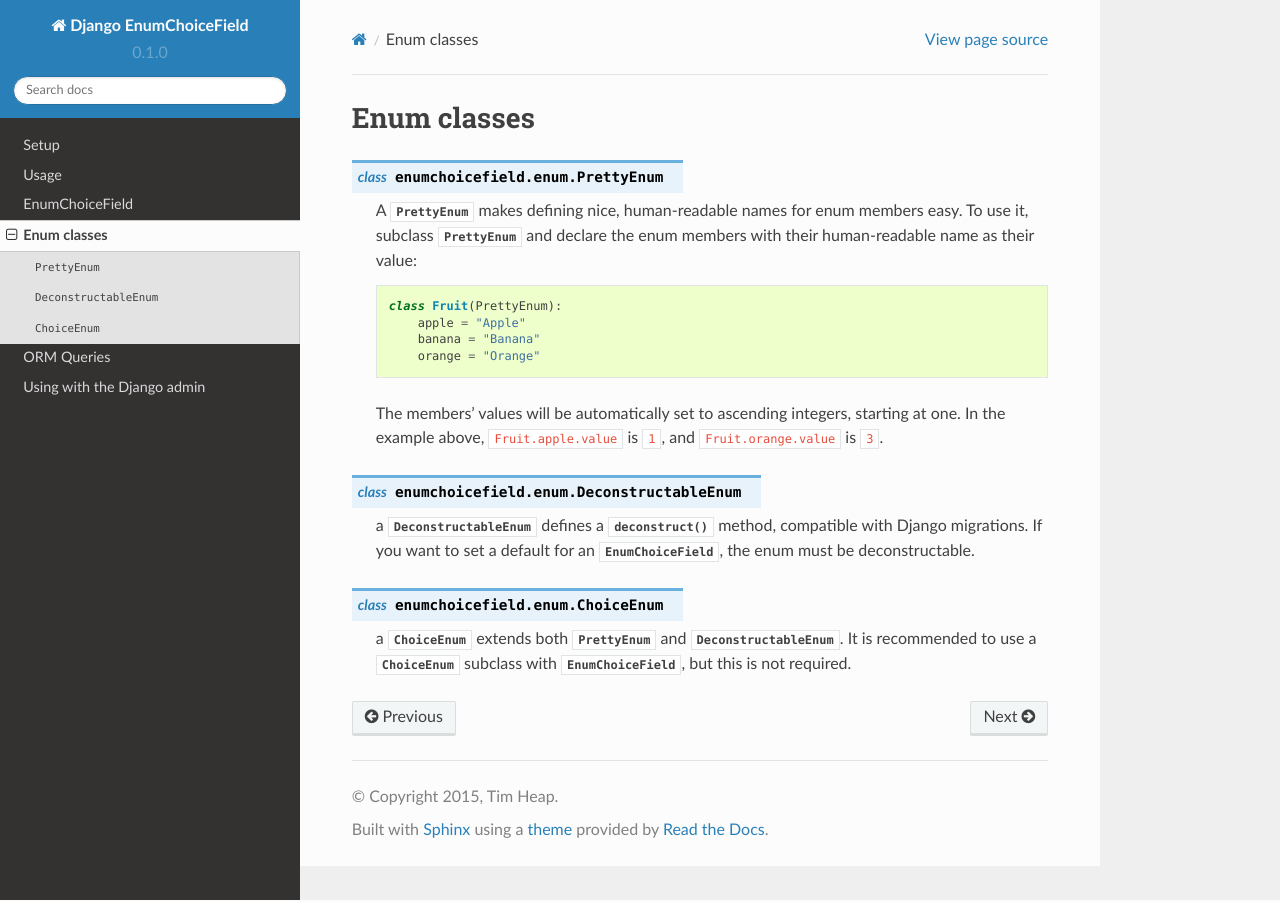
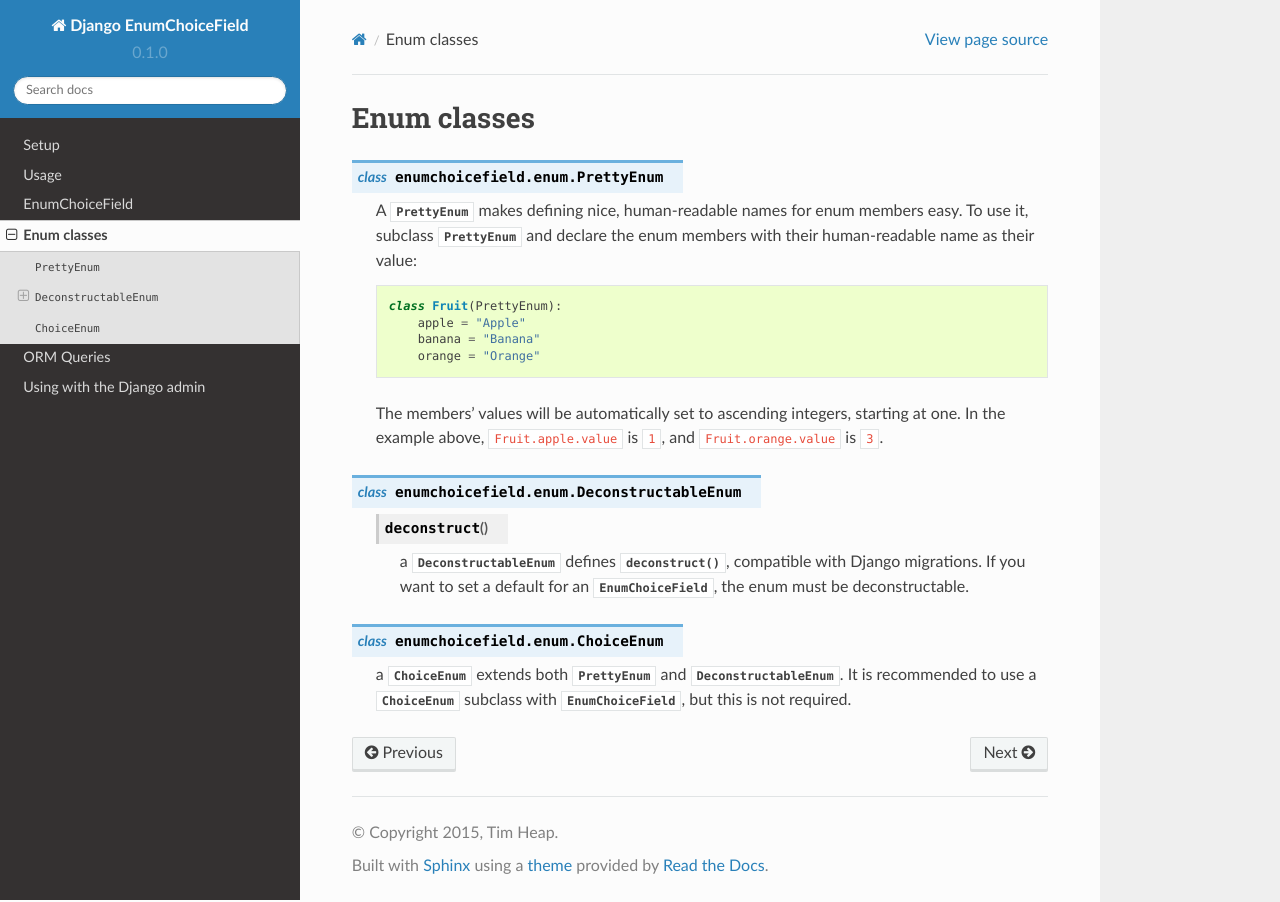
Before and after one commit to mx-moth/django-enumchoicefield, a Sphinx documentation site: the page built from docs/enum.rst, in a window 1280 px wide. Built offline with Sphinx 7.4.7 and the Read the Docs theme 2.0.0, drawn with Linux system fonts in a browser that asks for light colours.

Commit message:
Fix reference issues in docs

```diff
--- a/docs/enum.rst
+++ b/docs/enum.rst
@@ -29,11 +29,13 @@ Enum classes
 
 .. class:: DeconstructableEnum
 
-    a :class:`DeconstructableEnum` defines a :func:`deconstruct` method,
-    compatible with Django migrations.
-    If you want to set a default for an
-    :class:`~enumchoicefield.fields.EnumChoiceField`,
-    the enum must be deconstructable.
+    .. py:method:: deconstruct()
+
+        a :class:`DeconstructableEnum` defines :meth:`deconstruct`,
+        compatible with Django migrations.
+        If you want to set a default for an
+        :class:`~enumchoicefield.fields.EnumChoiceField`,
+        the enum must be deconstructable.
 
 
 .. class:: ChoiceEnum
--- a/docs/field.rst
+++ b/docs/field.rst
@@ -10,11 +10,11 @@ EnumChoiceField
 
     Create an EnumChoiceField. This field generates choices from an ``enum.Enum``.
 
-    The ``EnumChoiceField`` extends ``Field``.
+    The :class:`EnumChoiceField` extends ``Field``.
     It accepts one additional argument:
     ``enum_class``, which should be a subclass of :class:`~enum.Enum`.
     It is recommended that this enum subclasses
-    :class:`~enumchoicefield.enum.ChoiceEnum``,
+    :class:`~enumchoicefield.enum.ChoiceEnum`,
     but this is not required.
 
     When saving enum members to the database, The chosen member is stored
```
